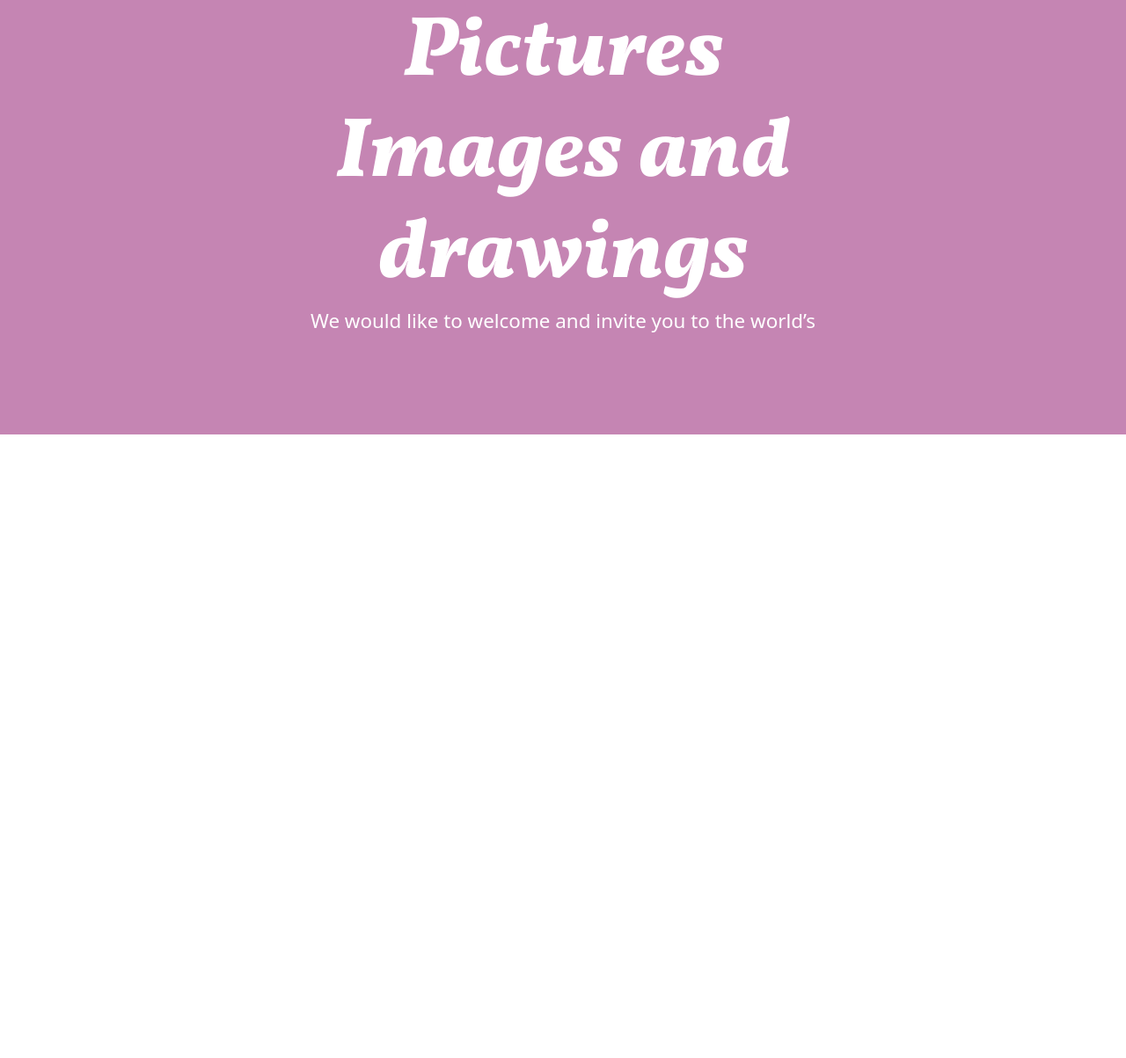
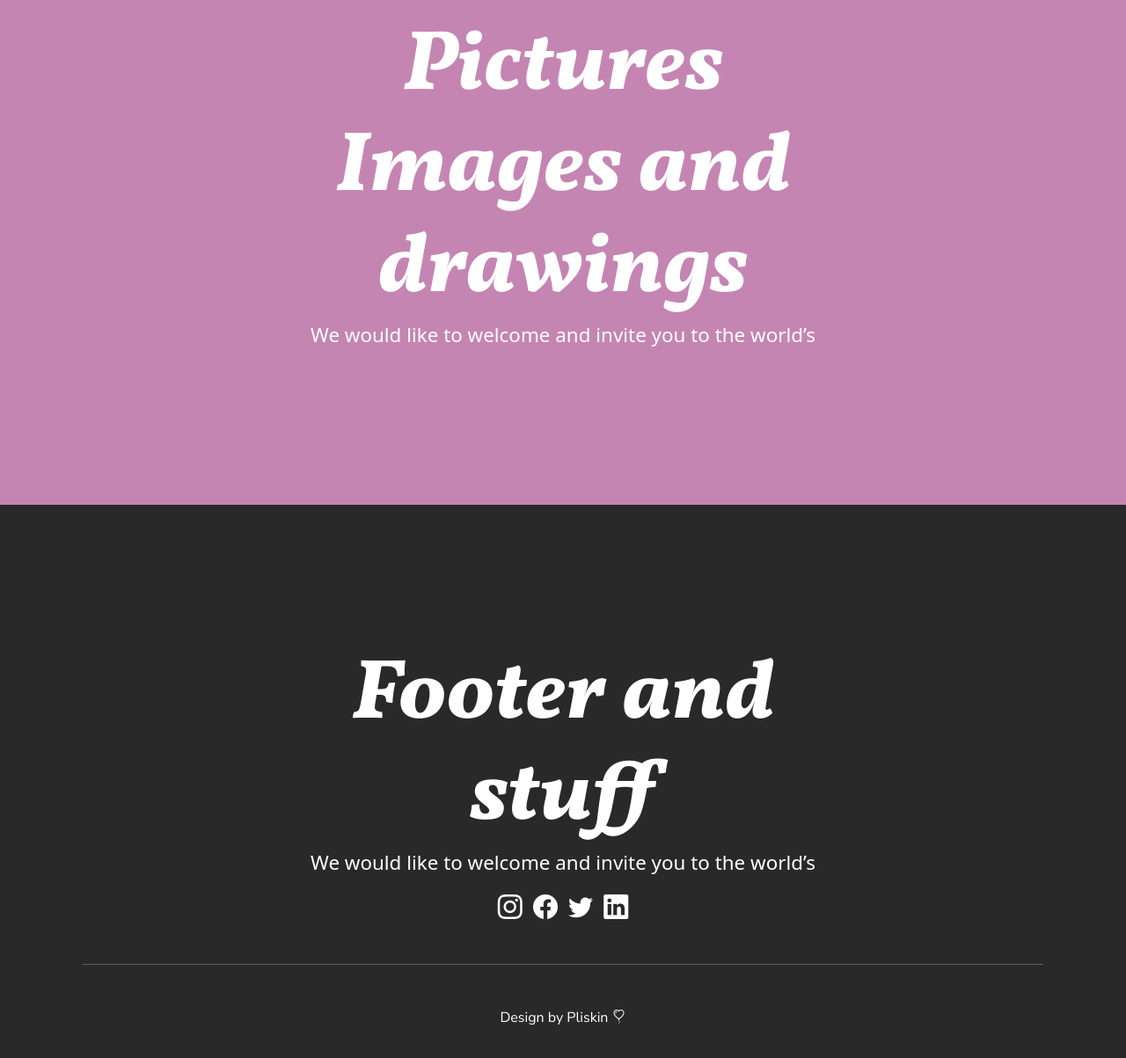
Before and after one commit to arieuu/endless, a website: page index.html in a window 1280 px wide. Shown: the part 1144-2347 px from the top of the page at 88% size. Before the commit the page ends 1638 px from the top, so only its background shows below. Drawn offline with nearby package versions, Linux system fonts and the light colour scheme.

Commit message:
Finished with footer.
Tweaks and perfections still need to be made.

```diff
--- a/index.html
+++ b/index.html
@@ -6,6 +6,8 @@
     <meta name="viewport" content="width=device-width, initial-scale=1.0">
     <link rel="stylesheet" href="sass/main.css">
 
+    <!-- Icon cdn -->
+    <link rel="stylesheet" href="https://cdn.jsdelivr.net/npm/bootstrap-icons@1.10.4/font/bootstrap-icons.css">
 
     <title> Endless </title>
 </head>
@@ -68,8 +70,26 @@
     <!-- SECOND SECTION -->
     <section class="second-section bg-purple text-center text-white">
         <div class="container px-4">
-            <h1 class="font-primary second-title mt-5"> Pictures Images and drawings </h1>
+            <h1 class="font-primary second-title"> Pictures Images and drawings </h1>
             <p class="second-paragraph"> We would like to welcome and invite you to the world&rsquo;s </p>
+        </div>
+
+    </section>
+
+
+    <!-- SECOND SECTION -->
+     <section class="second-section bg-gray text-center text-white">
+        <div class="container px-4">
+            <h1 class="font-primary second-title"> Footer and stuff </h1>
+            <p class="second-paragraph"> We would like to welcome and invite you to the world&rsquo;s </p>
+
+            <i class="bi bi-instagram h3 mx-1"></i>
+            <i class="bi bi-facebook h3 mx-1"></i>
+            <i class="bi bi-twitter h3 mx-1"></i>
+            <i class="bi bi-linkedin h3 mx-1 "></i>
+
+            <hr class="mt-5">
+            <p class="font-secondary mt-5 mb-0 pb-0"> Design by Pliskin <i class="bi bi-balloon-heart"></i> </p>
         </div>
 
     </section>
--- a/sass/main.scss
+++ b/sass/main.scss
@@ -16,6 +16,7 @@ $beige: #ffffe7;
 $custom-theme-colors: (
     "beige": #ffffe7,
     "purple": #C585B3,
+    "gray": #292929
 );
 
 // Now we merge the existing color map with our custom one so that all of them are available to us
@@ -75,5 +76,19 @@ $theme-colors: map-merge($custom-theme-colors , $theme-colors); // The order doe
 }
 
 .second-section {
-    padding: 6rem 0rem 6rem 0rem;
+    padding: 10rem 0rem 10rem 0rem;
 }
+
+/*
+.third-section {
+    .container {
+        h1 {
+            margin: 0rem 8rem 0rem 8rem;
+        }
+
+        p {
+            margin-left: 8rem;
+        }
+    }
+}
+*/
```
Also changed, not shown: sass/main.css, 1 other file.
